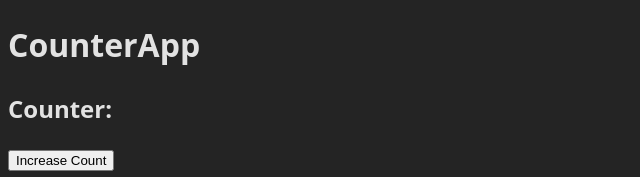
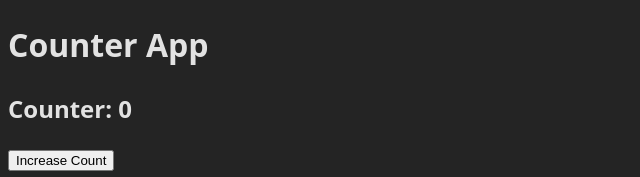
Before and after one commit to asileayuba/stock-prediction-portal, a React (Vite) app in the folder react/my-react-project/: page / in a window 1280 px wide. Shown: the top 177 px of the page, without its empty margins (0-640 px from the left). Built offline with nearby package versions, Linux system fonts and the light colour scheme.

Commit message:
React: CounterApp

```diff
--- a/react/my-react-project/src/components/CounterApp.jsx
+++ b/react/my-react-project/src/components/CounterApp.jsx
@@ -3,13 +3,13 @@ import React, {useState} from 'react'
 const CounterApp = () => {
     const [count, setCount] = useState(0)
 
-    const increaseCount =  () => {
+    const increaseCount =  () =>{
         setCount(count + 1);
     }
   return (
     <>
-        <h1>CounterApp</h1>
-        <h2>Counter:</h2>
+        <h1>Counter App</h1>
+        <h2>Counter: {count} </h2>
         <button onClick={increaseCount}>Increase Count</button>
     </>
   )
```
